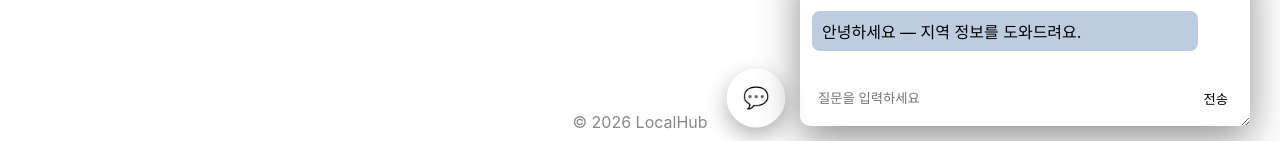
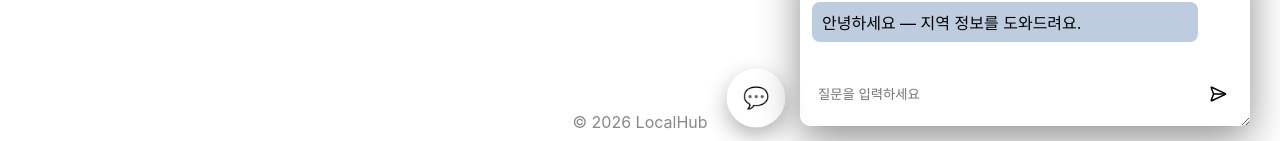
Before and after one commit to Jung-Haewon/LocalHub-FE, a Vue app: page / in a window 1280 px wide. Both pictures are taken after a click on the button "Open chat". Shown: the part 656-797 px from the top of the page. Built offline with nearby package versions, Linux system fonts and the light colour scheme; no server answers.

Commit message:
Improve send button

```diff
--- a/package.json
+++ b/package.json
@@ -9,6 +9,7 @@
   },
   "dependencies": {
     "axios": "^1.5.0",
+    "lucide-vue-next": "^1.0.0",
     "vue": "^3.3.0",
     "vue-router": "^4.2.0"
   },
--- a/src/components/ChatbotFloating.vue
+++ b/src/components/ChatbotFloating.vue
@@ -27,8 +27,9 @@
         <button
           @click="send"
           :disabled="loading"
+        class="send-btn"
         >
-          {{ loading ? "답변 중..." : "전송" }}
+          <SendHorizontal :size="18" />
         </button>
       </footer>
     </div>
@@ -37,6 +38,7 @@
 
 <script setup>
 import { ref , nextTick } from 'vue'
+import { SendHorizontal } from 'lucide-vue-next'
 
 const isOpen = ref(false)
 const input = ref('')
@@ -148,6 +150,31 @@ async function send() {
     animation-delay: .4s;
 }
 
+.send-btn {
+    width: 44px;
+    height: 44px;
+    border-radius: 50%;
+    border: none;
+    background: var(--accent);
+    color: rgb(255, 255, 255);
+
+    display: flex;
+    align-items: center;
+    justify-content: center;
+
+    cursor: pointer;
+    transition: .2s;
+}
+
+.send-btn:hover:not(:disabled) {
+    transform: scale(1.08);
+}
+
+.send-btn:disabled {
+    opacity: .5;
+    cursor: not-allowed;
+}
+
 @keyframes typing {
     0%, 80%, 100% {
         transform: scale(.5);
```
Also changed, not shown: 1 other file (tests, documents, lock files or other folders).
